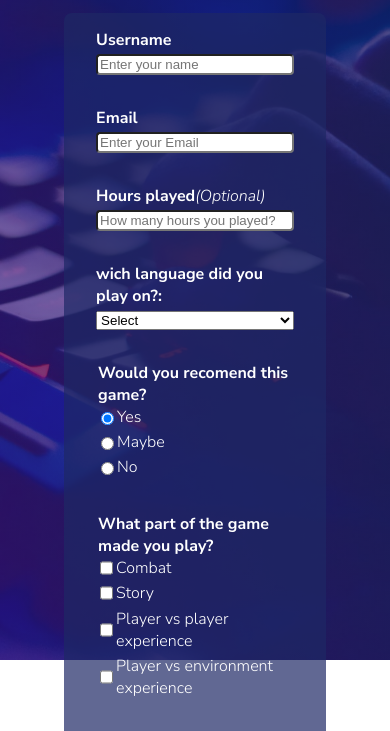
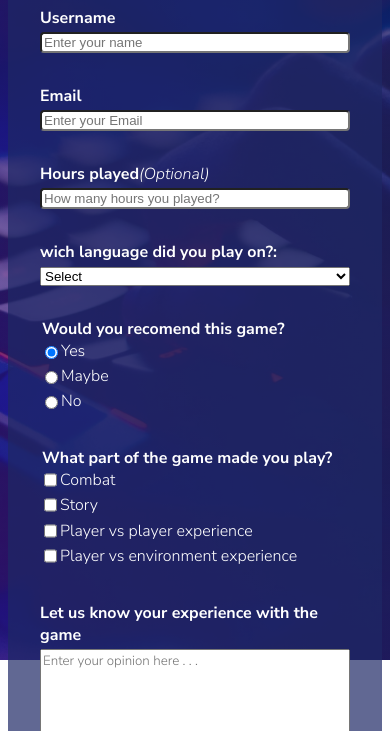
Before and after one commit to NicolasCrapanzano/AdstralOnlineSurvey.github.io, a plain HTML site: page Index.html in a window 390 px wide. Shown: the part 184-915 px from the top of the page. Drawn offline with Linux system fonts and the light colour scheme.

Commit message:
Made the site more responsive

```diff
--- a/Index.html
+++ b/Index.html
@@ -105,7 +105,8 @@
                     </button>
                 </div>
             </form>
+            <script src="https://cdn.freecodecamp.org/testable-projects-fcc/v1/bundle.js"></script>
         </div>
     </body>
-    <script src="https://cdn.freecodecamp.org/testable-projects-fcc/v1/bundle.js"></script>
+
 </html>
--- a/Style.css
+++ b/Style.css
@@ -28,7 +28,7 @@ body{
     position: static;
     color: white;
     margin: auto;
-    width: 70%;
+    width: 80%;
 }
 header{
     text-align: center;
@@ -99,10 +99,25 @@ label{
 #submit:active{
     background-color: #2aa02e;
 }
+@media(max-width: 800px)
+{
+    body{
+        grid-template-columns: 1fr;
+        grid-template-rows: 1fr;
+    }
+    #main{
+        grid-area: 1 / -2 / 1 / -2;
+        width: 80%;
+    }
+}
 @media(max-width: 720px)
 {
     body{
         grid-template-columns: 1fr;
-        grid-template-rows: 1fr 1fr;
+        grid-template-rows: 1fr;
+    }
+    #main{
+        grid-area: 1 / -2 / 1 / -2;
+        width: 100%;
     }
 }
```
